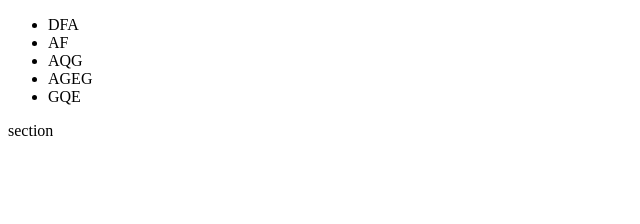
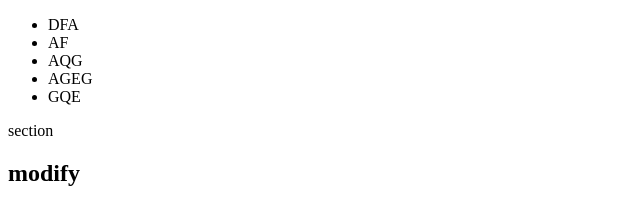
Before and after one commit to mieraf0892/git-tutor, a plain HTML site: page index.html in a window 1280 px wide. Shown: the whole page, without its empty margins (0-640 px from the left). Drawn offline with Linux system fonts and the light colour scheme.

Commit message:
h2 added

```diff
--- a/index.html
+++ b/index.html
@@ -18,6 +18,9 @@
 </header>
 <section>
     <p>section</p>
+    <h2>modify
+
+    </h2>
 </section>
 </body>
 </html>
```
